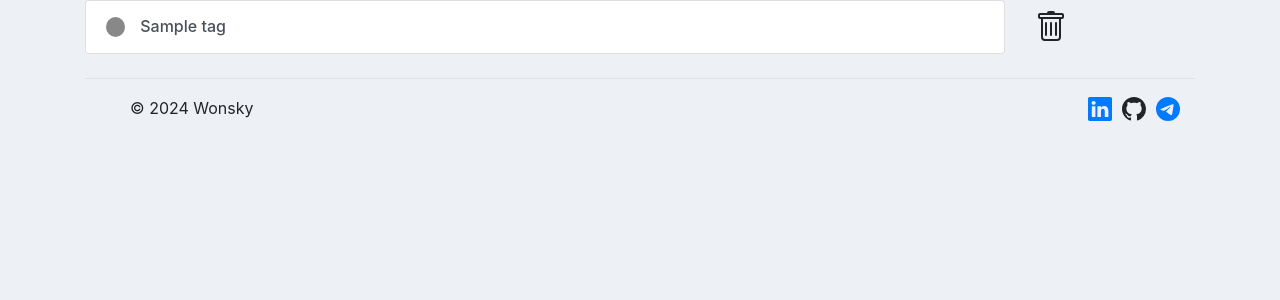
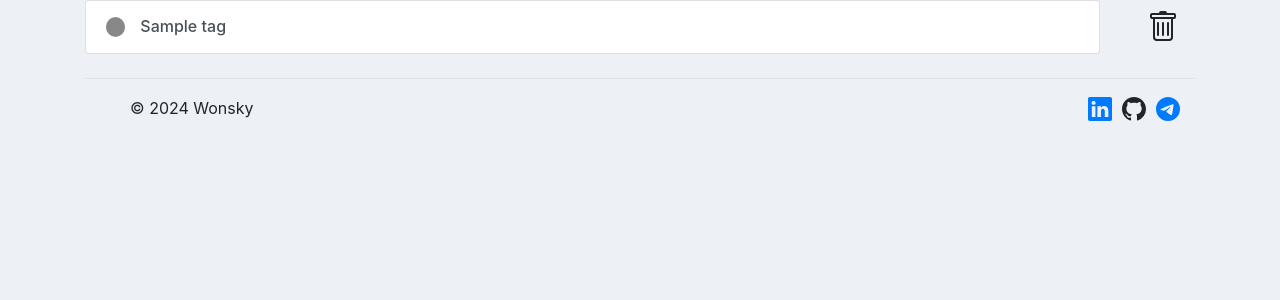
Before and after one commit to Wonsky1/web-notes, a Django app: page /tags/ in a window 1280 px wide. Shown: the part 94-394 px from the top of the page. Run offline with Django 5.2, Linux system fonts and the light colour scheme; tables that the repository leaves empty hold one stand-in row (values such as "Sample post"); some libraries are stand-ins or nearby versions.

Commit message:
updated tag list template for better looking

```diff
--- a/templates/web_notes/tag_list.html
+++ b/templates/web_notes/tag_list.html
@@ -2,8 +2,8 @@
 {% block content %}
   <div class="list-group">
     {% for tag in tag_list %}
-      <div class="row">
-        <div class="col-sm-10">
+      <div class="row d-flex">
+        <div class="col-sm-11">
           <a href="{% url 'notes:tag-update' pk=tag.id %}" class="list-group-item list-group-item-action d-flex gap-3 py-3" aria-current="true">
             <span class="custom-circle" style="background-color: {{ tag.color }}"></span>
             <div class="d-flex gap-2 w-100 justify-content-between">
@@ -13,7 +13,7 @@
             </div>
           </a>
         </div>
-        <div class="col-sm-2 d-flex align-items-center">
+        <div class="col-sm-1 d-flex align-items-center justify-content-center">
           <a href="{% url 'notes:tag-delete' pk=tag.id %}" class="delete-button"><svg xmlns="http://www.w3.org/2000/svg" width="32" height="32" fill="currentColor" class="bi bi-trash" viewBox="0 0 16 16"><path d="M5.5 5.5A.5.5 0 0 1 6 6v6a.5.5 0 0 1-1 0V6a.5.5 0 0 1 .5-.5m2.5 0a.5.5 0 0 1 .5.5v6a.5.5 0 0 1-1 0V6a.5.5 0 0 1 .5-.5m3 .5a.5.5 0 0 0-1 0v6a.5.5 0 0 0 1 0z"></path><path d="M14.5 3a1 1 0 0 1-1 1H13v9a2 2 0 0 1-2 2H5a2 2 0 0 1-2-2V4h-.5a1 1 0 0 1-1-1V2a1 1 0 0 1 1-1H6a1 1 0 0 1 1-1h2a1 1 0 0 1 1 1h3.5a1 1 0 0 1 1 1zM4.118 4 4 4.059V13a1 1 0 0 0 1 1h6a1 1 0 0 0 1-1V4.059L11.882 4zM2.5 3h11V2h-11z"></path></svg></a>
         </div>
       </div>
```
